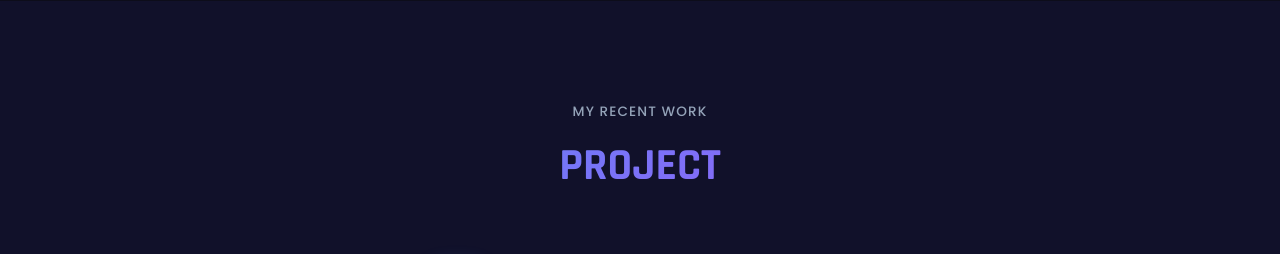
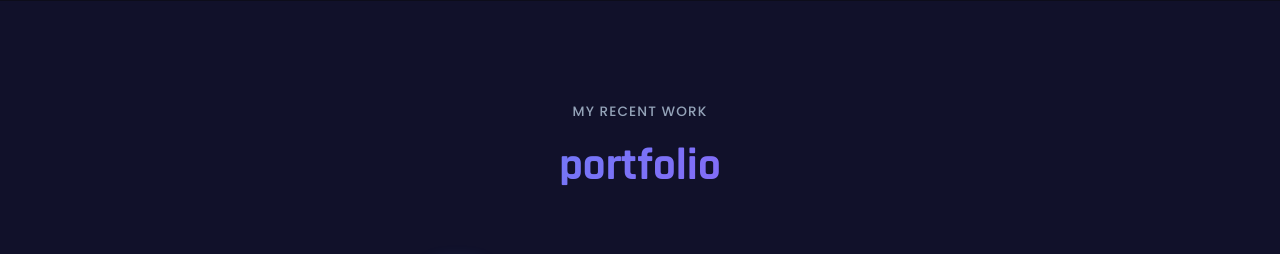
Before and after one commit to Arjunk66666/Portfolio_Arjun, a plain HTML site: page index.html in a window 1280 px wide. Shown: the part 2420-2674 px from the top of the page. Drawn offline with Linux system fonts and the light colour scheme.

Commit message:
Update index.html

```diff
--- a/index.html
+++ b/index.html
@@ -131,7 +131,7 @@
   <section id="portfolio" class="section">
     <div class="section-container">
       <p class="sec-label">My Recent Work</p>
-      <h2 class="sec-title">PROJECT</h2>
+      <h2 class="sec-title">portfolio</h2>
 
       <!-- Filter -->
       <div class="port-filters">
```
